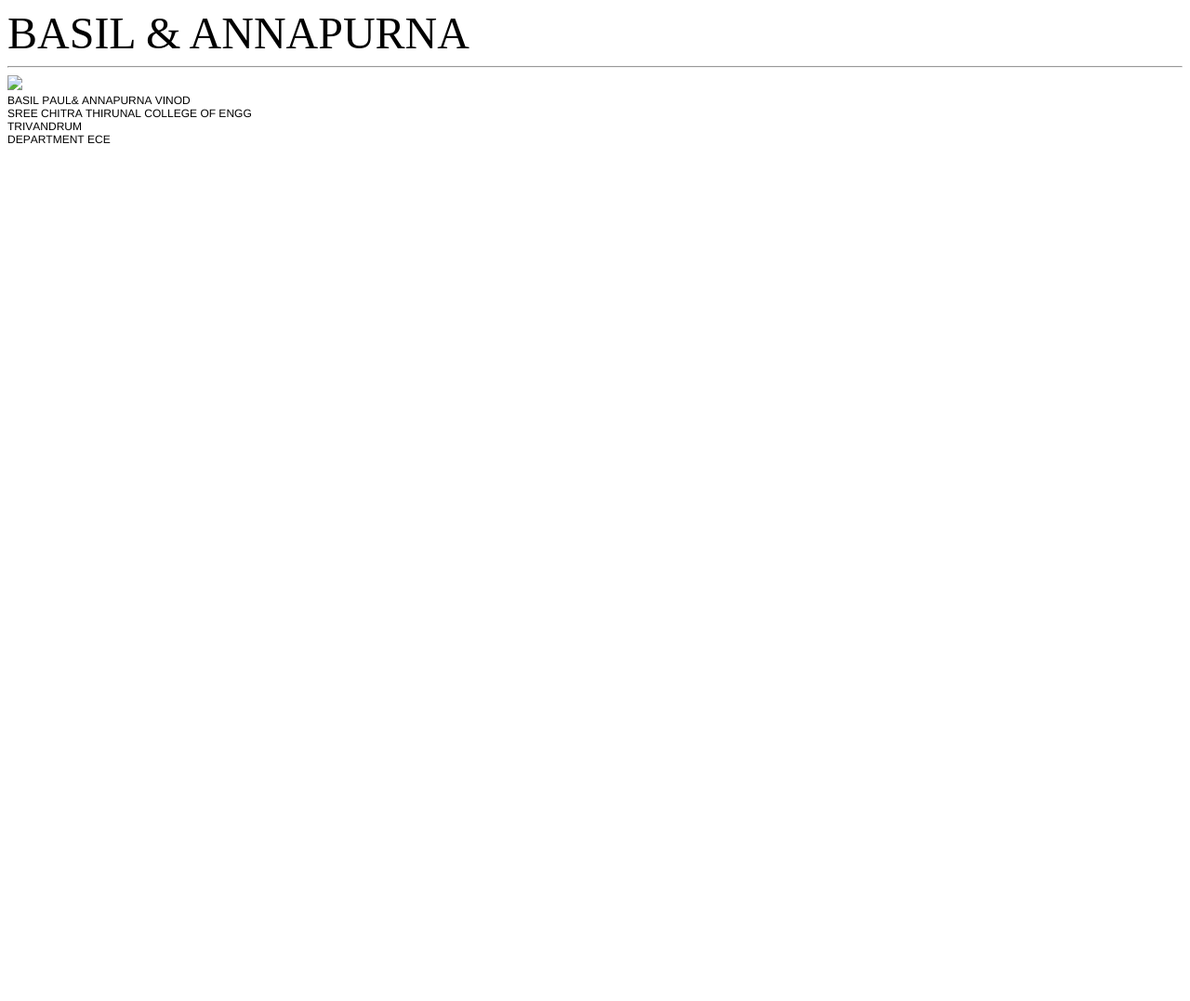
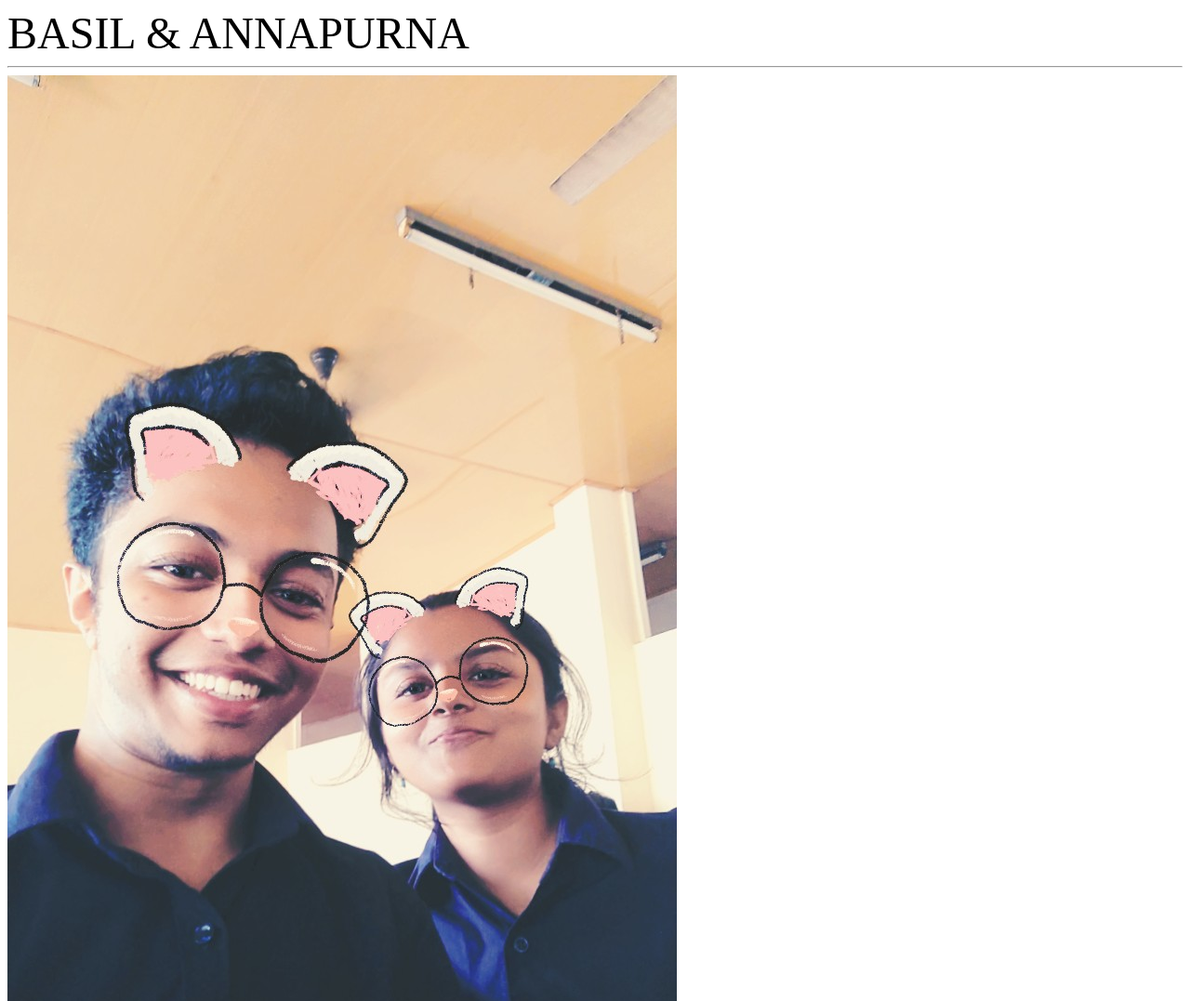
Before and after one commit to BASILPAUL2004/portfolio, a plain HTML site: page index.html in a window 1280 px wide. Shown: the top 1077 px of the page at 93% size. Before the commit the page ends 800 px from the top, so only its background shows below. Drawn offline with Linux system fonts and the light colour scheme.

Commit message:
Update index.html

```diff
--- a/index.html
+++ b/index.html
@@ -15,7 +15,7 @@
   </style>
 </head>
   <body>
-    <img src="Snapchat-993972401.jpg><br/>
+    <img src="Snapchat-993972401.jpg">img><br/>
 
 <p class="p1"><span class="s1">BASIL PAUL& ANNAPURNA VINOD <span class="Apple-converted-space"> </span></span></p>
 <p class="p1"><span class="s1">SREE CHITRA THIRUNAL COLLEGE OF ENGG</span></p>
```
